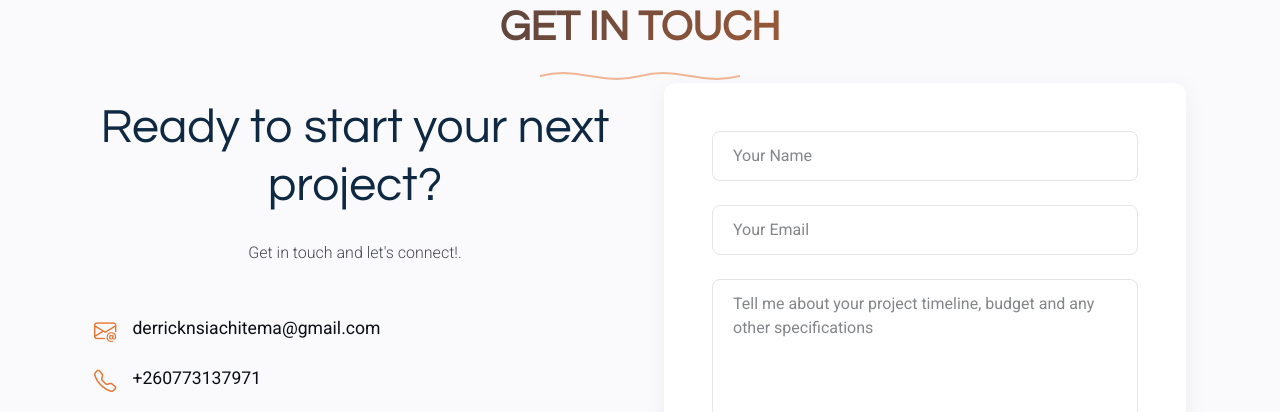
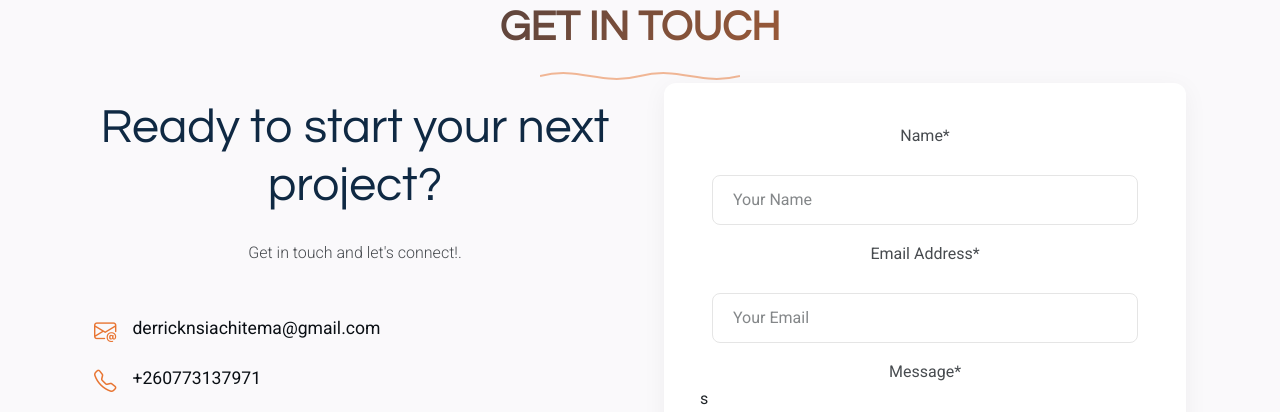
Before and after one commit to DNSiach/derricknsiachitema, a plain HTML site: page index.html in a window 1280 px wide. Shown: the part 5180-5592 px from the top of the page. Drawn offline with Linux system fonts and the light colour scheme.

Commit message:
Update index.html

```diff
--- a/index.html
+++ b/index.html
@@ -627,15 +627,15 @@
                 <!-- Using Formspree for static hosting. Replace YOUR_FORM_ID with your Formspree ID. -->
                 <form action="https://formspree.io/f/YOUR_FORM_ID" method="post" class="php-email-form">
                   <div class="row gy-4">
-
+                    <p>Name*</p>
                     <div class="col-12">
                       <input type="text" class="form-control" name="name" autocomplete="name" placeholder="Your Name" required="">
                     </div>
-
+                    <p>Email Address*</p>
                     <div class="col-12 ">
                       <input type="email" class="form-control" name="email" autocomplete="email" placeholder="Your Email" required="">
                     </div>
-
+                    <p>Message*</p>s
                     <div class="col-12">
                       <textarea class="form-control" name="message" autocomplete="message" rows="6" placeholder="Tell me about your project timeline, budget and any other specifications" required=""></textarea>
                     </div>
```
